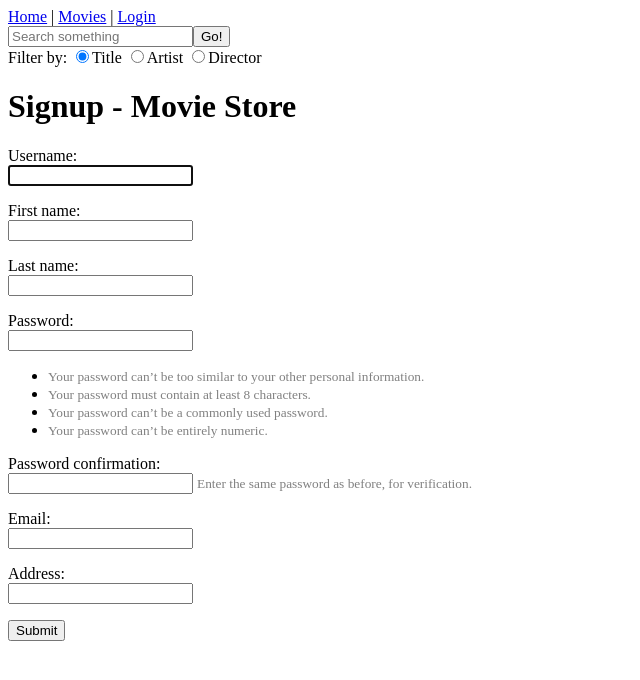
After one commit to topherlee/movie-store, a Django app: page /signup/ in a window 1280 px wide. The commit adds this page. Shown: the top 680 px of the page, without its empty margins (0-640 px from the left). Run offline with Django 4.2, Linux system fonts and the light colour scheme.

Commit message:
added signup feature

```diff
--- a/movie_store/forms.py
+++ b/movie_store/forms.py
@@ -1,5 +1,18 @@
 from django import forms
+from django.contrib.auth.models import User
+from django.contrib.auth.forms import UserCreationForm
 from .models import IMDB_rating, Movies, Year_released, Director
+
+class SignUpForm(UserCreationForm):
+    username = forms.CharField(max_length=30)
+    first_name = forms.CharField(max_length=100)
+    last_name = forms.CharField(max_length=100)
+    email = forms.EmailField(max_length=100)
+    address = forms.CharField()
+
+    class Meta:
+        model = User
+        fields = ('username','first_name','last_name','password1','password2','email','address')#,"first_name","last_name","email","password")
 
 class MoviesForm (forms.ModelForm):
     #title = forms.CharField(label='Title',max_length=500)
--- a/movie_store/templates/registration/login.html
+++ b/movie_store/templates/registration/login.html
@@ -1,4 +1,7 @@
 {% extends 'movie_store/layout.html' %}
+{% block title %}
+Login - Movie Store
+{% endblock %}
 {% block content %}
     <h1>Login - Movie Store</h1>
     {% if form.errors %}
@@ -12,7 +15,7 @@
 
     {% endif %}
   {% endif %}
-  <p>Please login, or <a href = " url 'shop:signup' ">Register</a> to see this page.</p>
+  <p>Please login, or <a href = "{% url 'signup' %}">Register</a> to see this page.</p>
   <form method="POST" action="{% url 'login' %}">
     {% csrf_token %}
     <p>
--- /dev/null
+++ b/movie_store/templates/registration/signup.html
@@ -0,0 +1,24 @@
+{% extends 'movie_store/layout.html' %}
+{% block title %}
+Signup - Movie Store
+{% endblock %}
+{% block content %}
+<h1>Signup - Movie Store</h1>
+
+<form method="POST">
+{% csrf_token %}
+{% for field in form %}
+    <p>
+      {{ field.label_tag }}<br>
+      {{ field }}
+      {% if field.help_text %}
+      <small style="color: grey">{{ field.help_text }}</small>
+      {% endif %}
+    {% for error in field.errors %}
+    <p style="color: red">{{ error }} </p>
+      {% endfor %}
+    </p>
+    {% endfor %}
+      <input type="submit" name="Sign Up"/>
+</form>
+{% endblock %}
--- a/movie_store/urls.py
+++ b/movie_store/urls.py
@@ -11,4 +11,5 @@ urlpatterns = [
     path('orders/', views.order_list, name='order_list'),
     path('order_details/<id>/', views.order_details, name='order_details'),
     path('search/', views.search, name='search'),
+    path('signup/', views.signup, name='signup'),
 ]
--- a/movie_store/views/home.py
+++ b/movie_store/views/home.py
@@ -1,10 +1,31 @@
 from django.shortcuts import render, redirect, get_object_or_404
+from django.contrib.auth import login, authenticate
 from django.core.paginator import Paginator
 from ..models import Movies,Director,Artist
+from ..forms import SignUpForm
 
 def home(request):
     context = {}
     return render(request, 'movie_store/home.html', context)
+
+def signup(request):
+    if request.method == "POST":
+        form = SignUpForm(request.POST)
+        if form.is_valid():
+            user = form.save()
+            user.refresh_from_db()
+            user.customer.first_name = form.cleaned_data.get('first_name')
+            user.customer.last_name = form.cleaned_data.get('last_name')
+            user.customer.address = form.cleaned_data.get('address')
+            user.save()
+            username = form.cleaned_data.get('username')
+            password = form.cleaned_data.get('password1')
+            user = authenticate(username=username, password=password)
+            login(request, user)
+            return redirect('/')
+    else:
+        form = SignUpForm()
+    return render(request, 'registration/signup.html', {'form': form})
 
 def search(request):
     if 'query' in request.session:
--- a/movie_store/views/movies.py
+++ b/movie_store/views/movies.py
@@ -1,4 +1,5 @@
 from django.shortcuts import render, redirect, get_object_or_404
+from django.contrib.auth.decorators import login_required
 from django.core.paginator import Paginator
 from django.contrib.auth.models import User
 from ..models import Movies
@@ -22,6 +23,7 @@ def movie_details(request, id):
     }
     return render(request, 'movie_store/movie_details.html', context)
 
+@login_required
 def movie_modify(request, id=None):
     if id is not None:
         movie = get_object_or_404(Movies, id=id)
```
